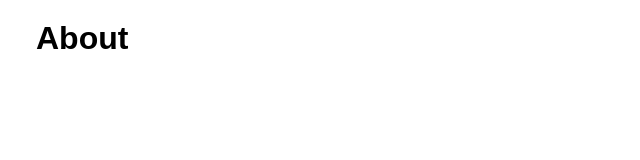
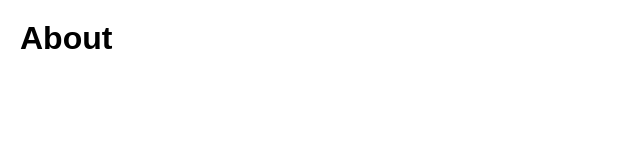
Before and after one commit to softwatercreative/endless-voice, a plain HTML site: page about.html in a window 1280 px wide. Shown: the full height of the page, 0-640 px from the left. Drawn offline with nearby package versions, Linux system fonts and the light colour scheme.

Commit message:
spacing fix

```diff
--- a/style.css
+++ b/style.css
@@ -33,7 +33,7 @@ a:hover {
 
 h1,
 h2 {
-  margin: 1rem;
+  margin: 1rem 0;
 }
 /* Sticky header using position: sticky */
 header {
```
Also changed, not shown: index.html (+3 -3 lines).
